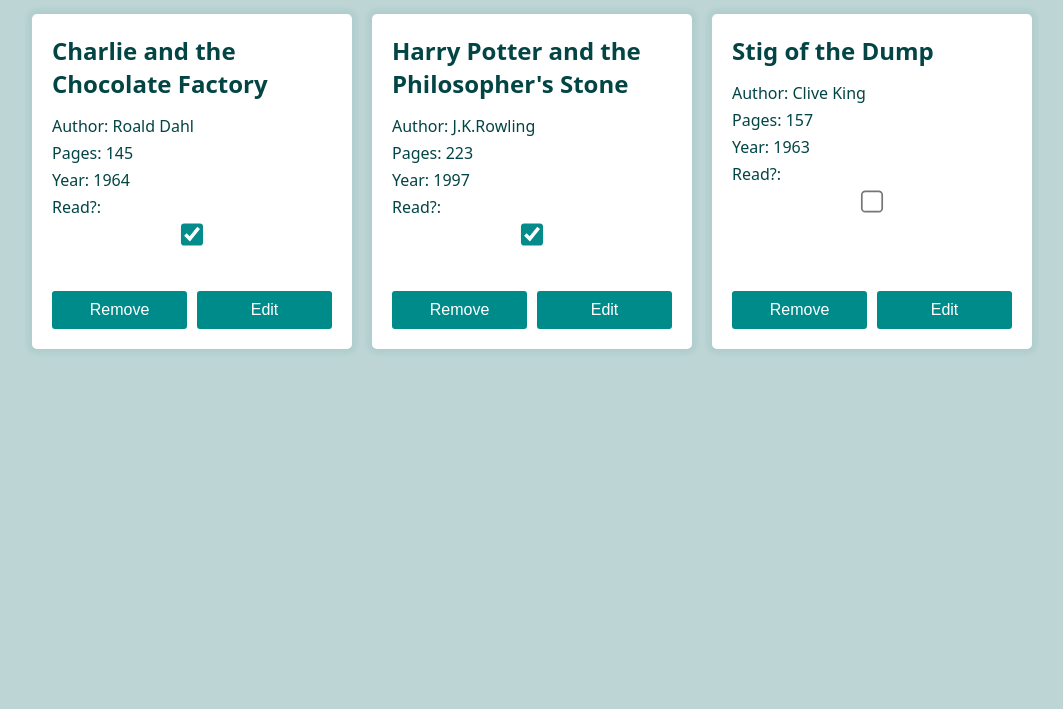
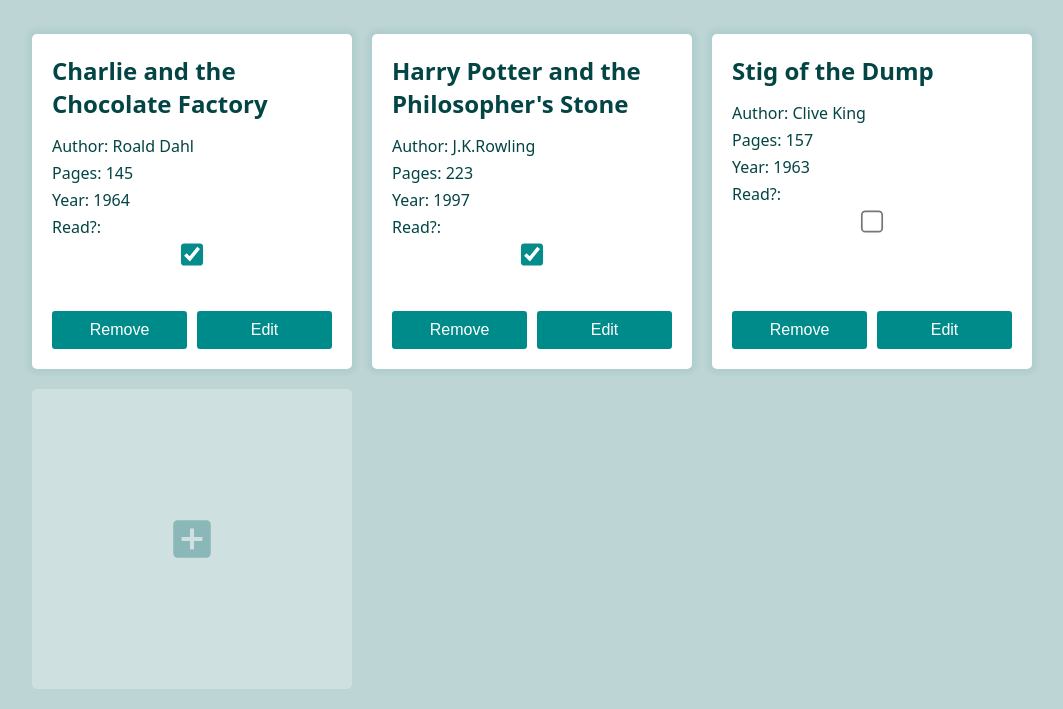
Before and after one commit to xop14/library, a website: page index.html in a window 1280 px wide. Shown: the part 99-808 px from the top of the page, without its empty margins (108-1171 px from the left). Drawn offline with Linux system fonts and the light colour scheme.

Commit message:
Add card with a plus button

```diff
--- a/library.js
+++ b/library.js
@@ -118,10 +118,23 @@
 
 // create html elements  on page for each book
 function displayBooks() {
+    // clear current cards
+    libraryDisplay.innerHTML = '';
+
     // eslint-disable-next-line no-restricted-syntax
     for (const book of myLibrary) {
         createElements(book);
     }
+
+    // create a plus button card
+    const plusCard = makeElement('div', '+', 'plus-card');
+    plusCard.innerHTML = '<svg style="width:50px;height:50px" viewBox="0 0 24 24"><path fill="currentColor" d="M17,13H13V17H11V13H7V11H11V7H13V11H17M19,3H5C3.89,3 3,3.89 3,5V19A2,2 0 0,0 5,21H19A2,2 0 0,0 21,19V5C21,3.89 20.1,3 19,3Z" /></svg>';
+    plusCard.addEventListener('click', () => {
+        form[5].textContent = 'Add'
+        formTitle.textContent = 'Add a new book'
+        formContainer.classList.remove('hidden');
+    });
+    libraryDisplay.appendChild(plusCard);
 }
 
 displayBooks();
@@ -137,17 +150,17 @@
             form[3].value,
             form[4].checked,
         );
-        createElements(myLibrary[myLibrary.length - 1]);
+        // re-build page
+        displayBooks();
     } else if (e.target.innerText === 'Save') {
         // find index of the book currently being edited
-        index = myLibrary.indexOf(currentBook);
+        const index = myLibrary.indexOf(currentBook);
         myLibrary[index].title = form[0].value;
         myLibrary[index].author = form[1].value;
         myLibrary[index].pages = form[2].value;
         myLibrary[index].yearPublished = form[3].value;
         myLibrary[index].read = form[4].checked;
-        // remove items and re-build page
-        libraryDisplay.innerHTML = '';
+        // re-build page
         displayBooks();
 
     }
--- a/styles.css
+++ b/styles.css
@@ -17,7 +17,7 @@
 body {
     height: 100vh;
     /* padding */
-    padding: 20px max(calc(50vw - 500px), 20px);
+    padding: 40px max(calc(50vw - 500px), 20px);
     background-color: #bdd5d5;
 }
 
@@ -92,6 +92,31 @@
     box-shadow: 0 0 5px 5px #00656511;
 }
 
+.plus-card {
+    background-color: #fff4;
+    padding: 20px;
+    border-radius: 5px;
+    width: 100%;
+    min-height: 300px;
+    display: flex;
+    justify-content: center;
+    align-items: center;
+    color:#00656555;
+    cursor: pointer;
+}
+
+.plus-card:hover {
+    background-color: #fff6;
+    color:#00656577;
+
+}
+
+.plus-card path, .plus-card svg {
+    pointer-events: none;
+}
+
+
+
 .button-block {
     display: flex;
     gap: 10px;
```
Also changed, not shown: package.json (added, +26 -0 lines).
